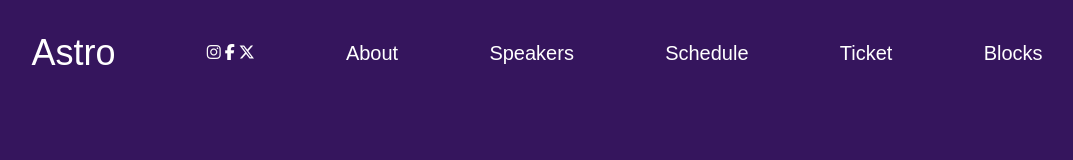
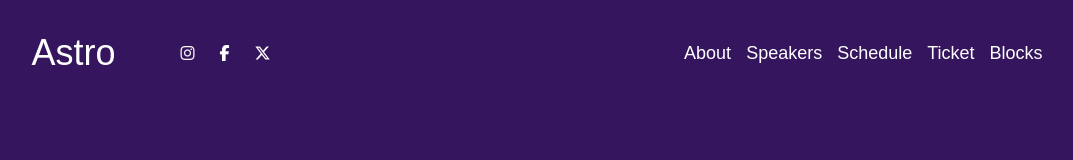
Before and after one commit to iCode-Academy/it_kids_fall_2023, a plain HTML site: page astrology_project/index.html in a window 1280 px wide. Shown: the whole page, without its empty margins (103-1176 px from the left). Drawn offline with Linux system fonts and the light colour scheme.

Commit message:
added: head

```diff
--- a/astrology_project/css/style.css
+++ b/astrology_project/css/style.css
@@ -23,7 +23,27 @@ body {
 .header_container a {
     text-decoration: none;
     color: white;
-    font-size: 20px;
+    font-size: 18px;
     font-family: 'Montserrat', sans-serif;
     font-weight: 500;
 }
+
+.icon {
+    display: flex;
+    gap: 25px;
+    align-items: center;
+}
+
+.icons {
+    margin-left: 50px;
+    flex-grow: 8;
+}
+
+.icon i{
+    transition: all .5s ease-in-out;
+
+}
+
+.icon i:hover {
+    background-color: #35155D;
+}
--- a/astrology_project/index.html
+++ b/astrology_project/index.html
@@ -16,7 +16,7 @@
             <div class="header_container">
                 <h1>Astro</h1>
                 <div class="icons">
-                    <div>
+                    <div class="icon">
                         <i class="fa fa-instagram" style="color: #faf8f8;"></i>
                         <i class="fa-brands fa-facebook-f" style="color: #ffffff;"></i>
                         <i class="fa-brands fa-x-twitter" style="color: #ffffff;"></i>
```
